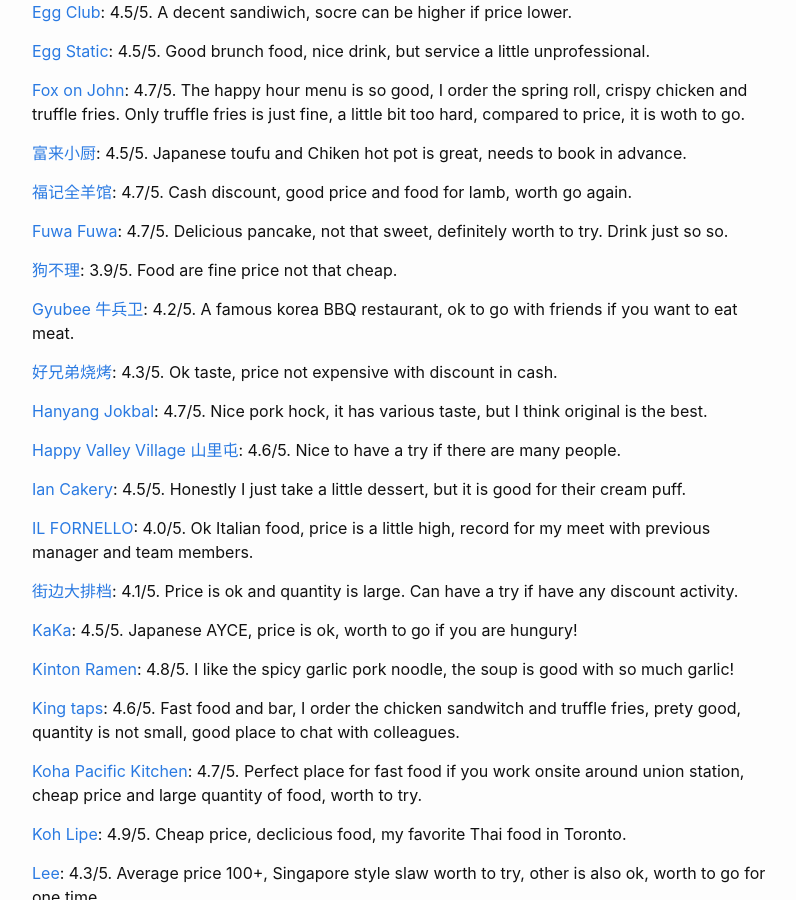
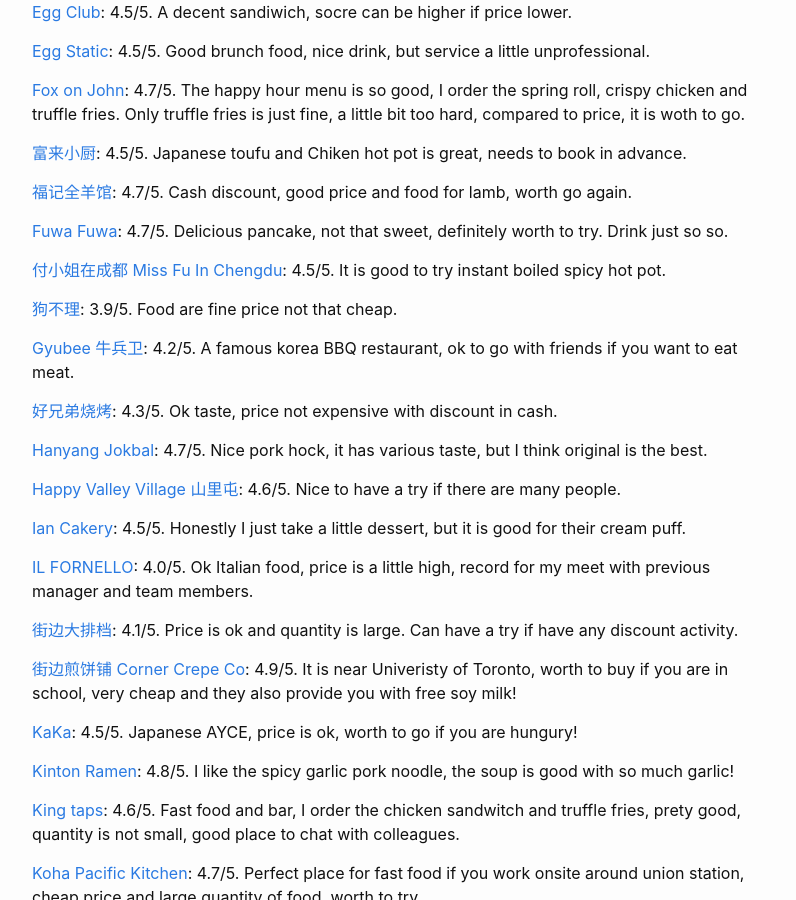
Before and after one commit to tangsiwei0831/portofolio, a Jekyll site: the page built from _Places/2022-07-11-Restaurants-01.md, in a window 1280 px wide and 900 px high, scrolled down 584 px. Shown: the whole window, without its empty margins (238-1034 px from the left). Built offline with Jekyll 4.4.1, drawn with Linux system fonts in a browser that asks for light colours; some of the changed text lies outside the part shown.

Commit message:
add content

```diff
--- a/_Places/2022-07-11-Restaurants-01.md
+++ b/_Places/2022-07-11-Restaurants-01.md
@@ -38,6 +38,8 @@ order: 1
 
 [Fuwa Fuwa](https://www.fuwafuwapancakes.com/): 4.7/5. Delicious pancake, not that sweet, definitely worth to try. Drink just so so.
 
+[付小姐在成都 Miss Fu In Chengdu](https://www.missfuinchengdu.ca/): 4.5/5. It is good to try instant boiled spicy hot pot.
+
 [狗不理](http://goubuli.ca/): 3.9/5. Food are fine price not that cheap.
 
 [Gyubee 牛兵卫](https://www.gyubeejapanesegrill.com/): 4.2/5. A famous korea BBQ restaurant, ok to go with friends if you want to eat meat.
@@ -53,6 +55,8 @@ order: 1
 [IL FORNELLO](https://ilfornello.com/): 4.0/5. Ok Italian food, price is a little high, record for my meet with previous manager and team members.
 
 [街边大排档](https://www.ubereats.com/ca/store/%E8%A1%97%E8%BE%B9%E5%A4%A7%E6%8E%92%E6%A1%A3-hans-stir-fry-bbq/86Y2jMizWUG7pWeGe9R3Cw): 4.1/5. Price is ok and quantity is large. Can have a try if have any discount activity.
+
+[街边煎饼铺 Corner Crepe Co](https://www.yelp.ca/biz/corner-crepe-toronto): 4.9/5. It is near Univeristy of Toronto, worth to buy if you are in school, very cheap and they also provide you with free soy milk!
 
 [KaKa](https://kakaallyoucaneat.ca/): 4.5/5. Japanese AYCE, price is ok, worth to go if you are hungury!
 
@@ -96,6 +100,8 @@ order: 1
 
 [Shoeless Joe's Sports Grill](https://shoelessjoes.ca/): 3.9/5. Typical America food, washroom smells bad.
 
+[松亭寿喜烧 Matsutei Sukiyaki](https://www.instagram.com/matsuteisukiyaki/): 4.4/5. Ok food, if you live in downtown and cannot go to Daimaru, this might be the choice.
+
 [Sun Chinese Cuisine 孙记兰州拉面](https://order.mealkeyway.com/customer/release/index?mid=31313976723430517a6b59556249366e772b646574513d3d#/main): 4.3/5. Ok noodle, worth to go if you live nearby.
 
 [St Lawrence Market](http://www.stlawrencemarket.com/): 4.8/5. I like the crispy pork belly, calamari and lobster sandwitch over there, furits and meats are fresh, good place for shopping and visit.
```
Also changed, not shown: tech/_posts/2023-05-21-Algorithm.md (+1 -0 lines), README.md.
